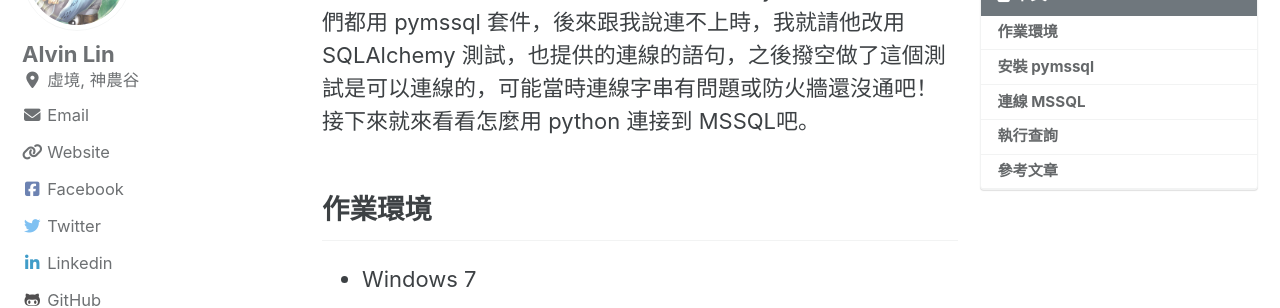
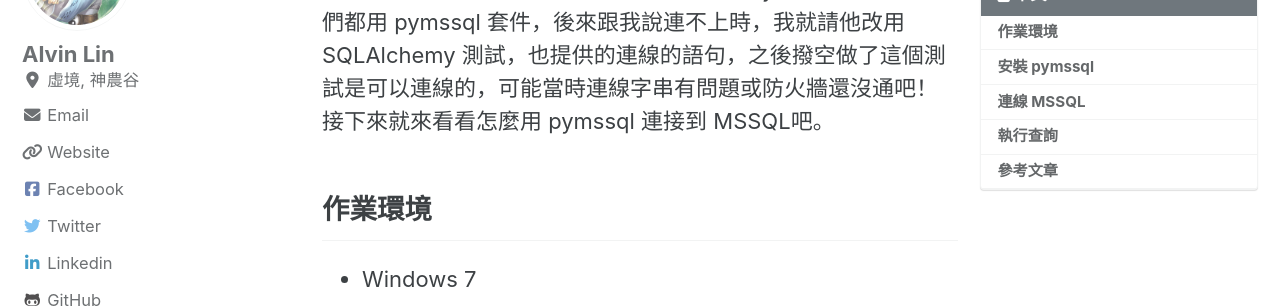
Before and after one commit to dsalearning/dsalearning.github.io, a Jekyll site: the page built from _posts/2020-04-29-python-pymssql-connecting.md, in a window 1280 px wide and 900 px high. Shown: the part 257-565 px from the top of the window. Built offline with Jekyll 4.4.1, drawn with Linux system fonts in a browser that asks for light colours; cached includes are drawn as plain includes; nearby versions of some CDN libraries; comment, search, counter and statistics services are not loaded; a style sheet for code colours, icons or effects is not loaded; some of the changed text lies outside the part shown.

Commit message:
modify python-pymssql-connecting

````diff
--- a/_posts/2020-04-29-python-pymssql-connecting.md
+++ b/_posts/2020-04-29-python-pymssql-connecting.md
@@ -13,7 +13,7 @@
 toc: true
 ---
 
-最近同事申請 MSSQL 資料庫權限，說要用 Python 連接，但他們都用 pymssql 套件，後來跟我說連不上時，我就請他改用 SQLAlchemy 測試，也提供的連線的語句，之後撥空做了這個測試是可以連線的，可能當時連線字串有問題或防火牆還沒通吧！接下來就來看看怎麼用 python 連接到 MSSQL吧。
+最近同事申請 MSSQL 資料庫權限，說要用 Python 連接，但他們都用 pymssql 套件，後來跟我說連不上時，我就請他改用 SQLAlchemy 測試，也提供的連線的語句，之後撥空做了這個測試是可以連線的，可能當時連線字串有問題或防火牆還沒通吧！接下來就來看看怎麼用 pymssql 連接到 MSSQL吧。
 
 ## 作業環境 ##
 * Windows 7
@@ -45,7 +45,7 @@
 ```
 還沒有安裝，輸入下列命令來安裝 pymssql 套件吧。
 ```bash
-$ pip install pymssql
+> pip install pymssql
 ```
 安裝的速度很快，回傳結果如下：
 ```
@@ -71,7 +71,7 @@
 請自行替換這四個參數值
 
 ## 執行查詢
-使用 conn.cursor() 函式取得 `cursor` 物件 ， cursor.execute() 函式可用來擷取對 SQL Database 查詢的結果集，cursor.fetchone() 反覆查詢結果集。
+使用 `conn.cursor()` 函式取得 `cursor` 物件 ， `cursor.execute()` 函式可用來擷取對 SQL Database 查詢的結果集，`cursor.fetchone()` 反覆查詢結果集。
 ```python
 import pymssql
 
````
Also changed, not shown: other parts of _posts/2020-04-29-python-pymssql-connecting.md (+1 -1 lines).
